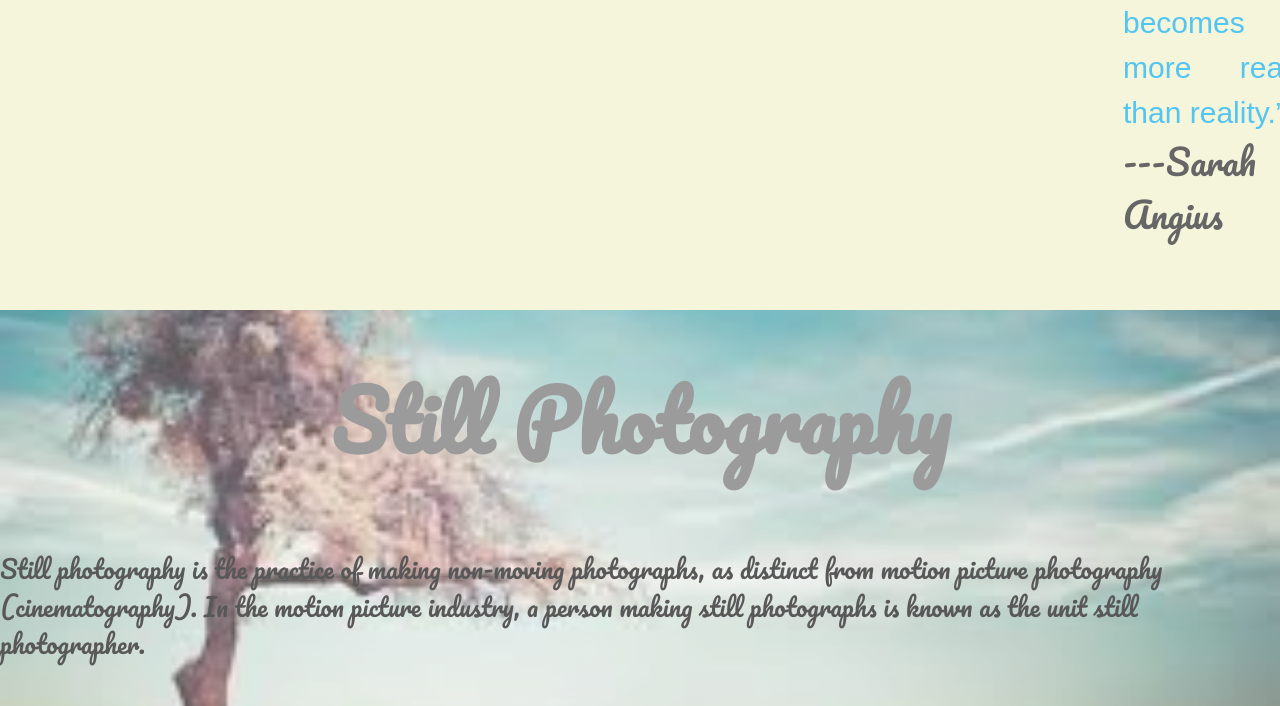
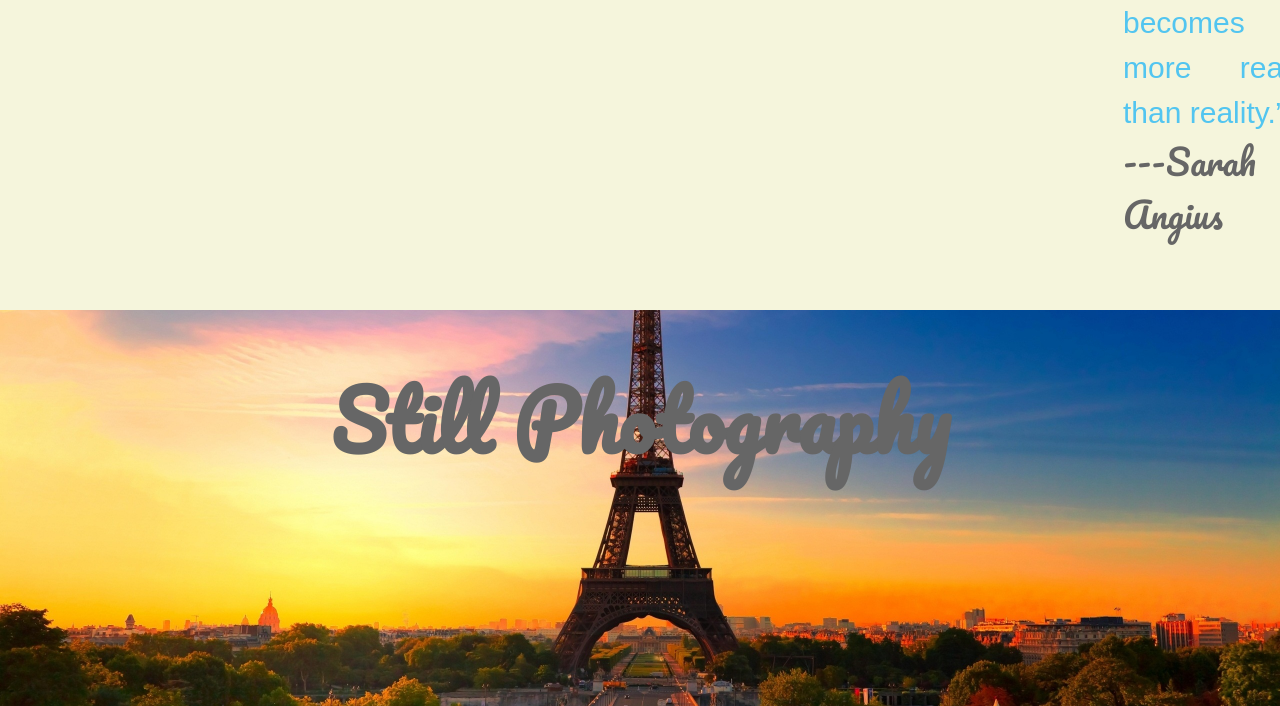
Before and after one commit to RachanSaini/html-demo, a plain HTML site: page Final assignment html/index.html in a window 1280 px wide. Shown: the part 895-1601 px from the top of the page. Drawn offline with Linux system fonts and the light colour scheme; files whose address does not match are found by name.

Commit message:
changes in final html assignment image change and opacity removed

```diff
--- a/Final assignment html/index.html
+++ b/Final assignment html/index.html
@@ -15,7 +15,7 @@
 
         .parallax{
         position: relative;
-        opacity: 0.65;
+
         background-attachment: fixed;
         background-position: center;
         background-repeat: no-repeat;
@@ -122,7 +122,7 @@
     }
 
     .more {
-            background-image: url(img/photo5.jpg);
+            background-image: url(img/paris.jpg);
             min-height: 400px;
 
 
@@ -209,9 +209,7 @@
 
         <section>
             <h2>Still Photography</h2>
-            <p>
-                    Still photography is the practice of making non-moving photographs, as distinct from motion picture photography (cinematography). In the motion picture industry, a person making still photographs is known as the unit still photographer.
-            </p>
+
         </section>
 
     </div>
```
Also changed, not shown: Final assignment html/img/paris.jpg (added).
